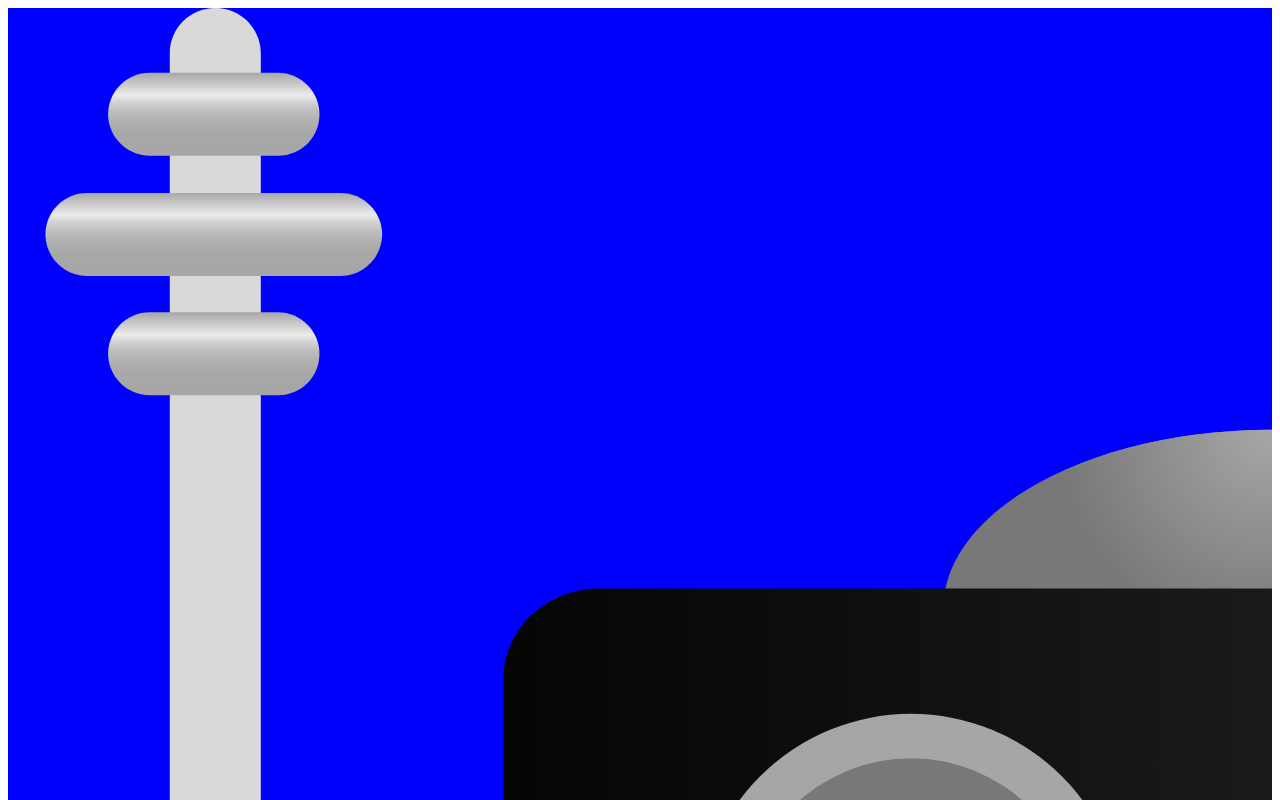
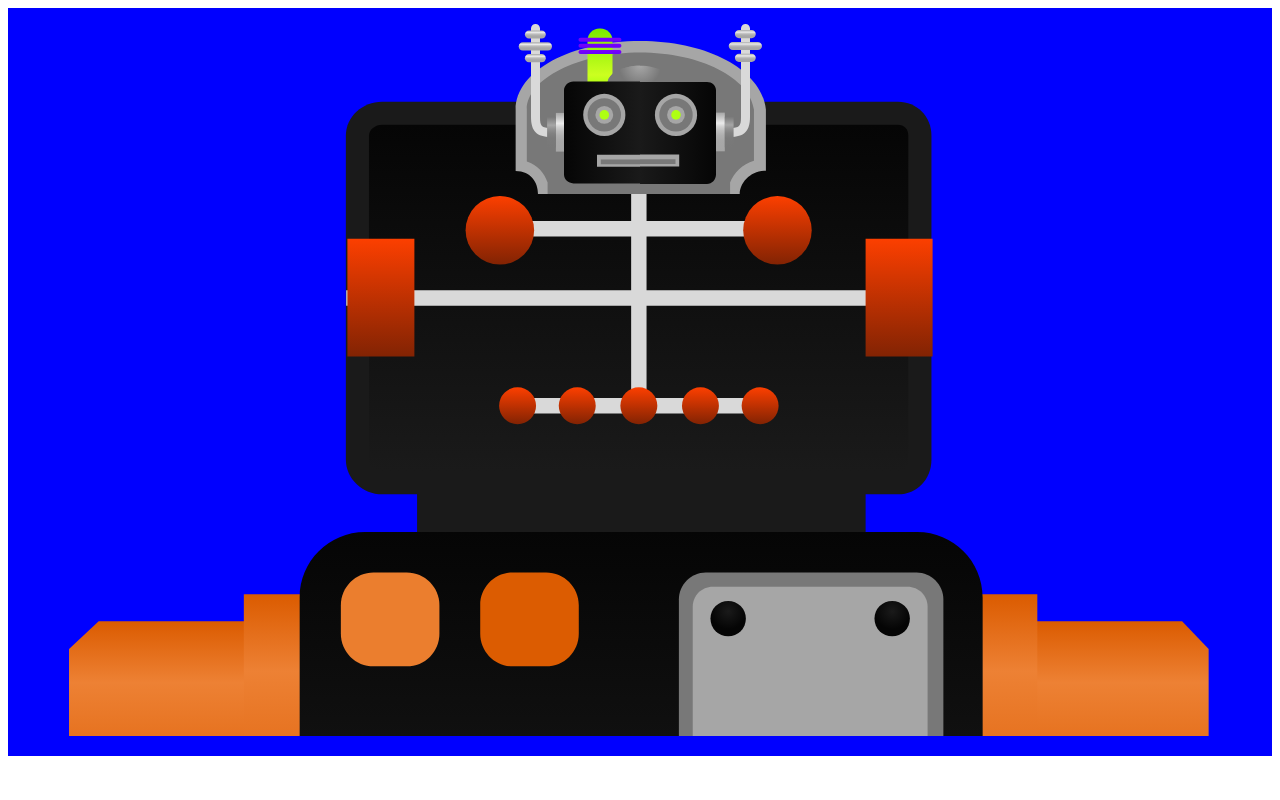
Before and after one commit to erinmilling/dsn1674-assignment-6, a plain HTML site: page index.html in a window 1280 px wide. Shown: the top 800 px of the page. Drawn offline with Linux system fonts and the light colour scheme.

Commit message:
adjusted image positioning and widths

```diff
--- a/css/main.css
+++ b/css/main.css
@@ -6,4 +6,23 @@ html {
 }
 header{
   background-color: blue;
+  position: relative;
+  margin: 0;
+  padding:1em;
 }
+.headleft {
+ position: absolute;
+ width: 125px;
+ right:50%;
+
+}
+.headright {
+  position: absolute;
+  left: 50%;
+  width: 125px;
+}
+.brain {
+  position: absolute;
+  width: 46px;
+  left: 45%;
+}
--- a/index.html
+++ b/index.html
@@ -9,9 +9,9 @@
 </head>
 <body>
 <header>
+  <img class="brain" src="images/robot-brain.svg" alt="">
   <img class="headleft" src="images/robot-head-left.svg" alt="">
   <img class= "headright" src="images/robot-head-right.svg" alt="">
-  <img class="brain" src="images/robot-brain.svg" alt="">
   <img class="body" src="images/robot-body.svg" alt="">
 </header>
 </body>
```
